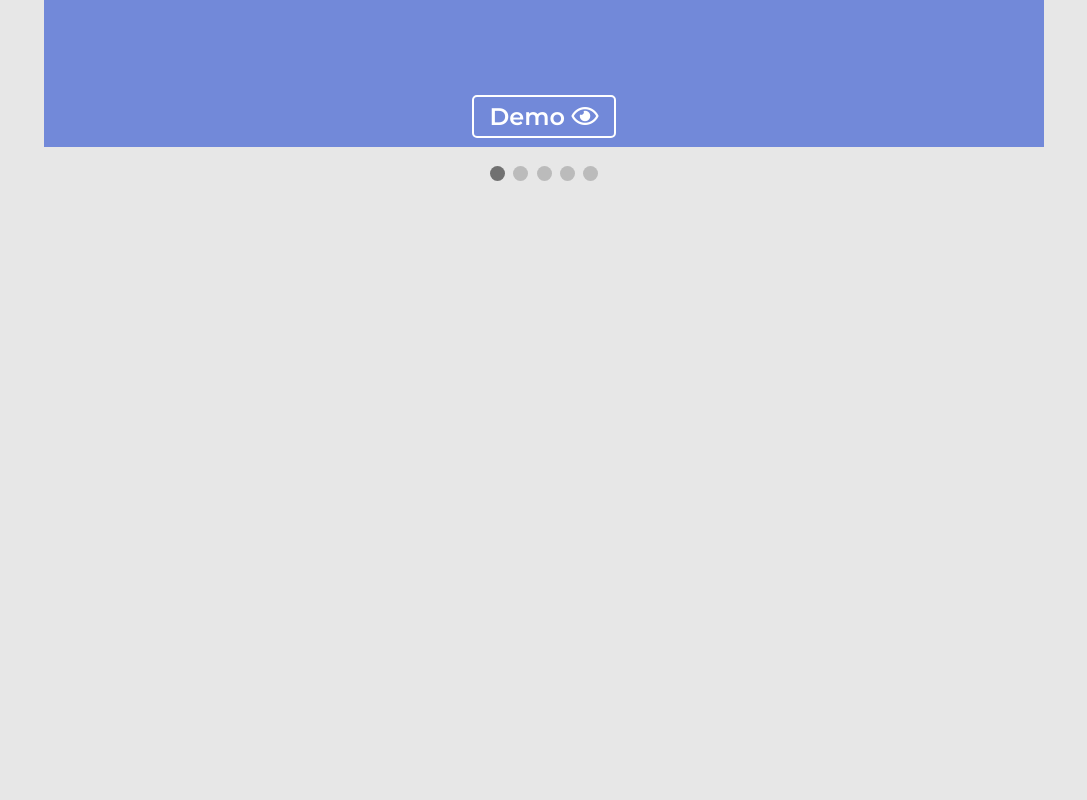
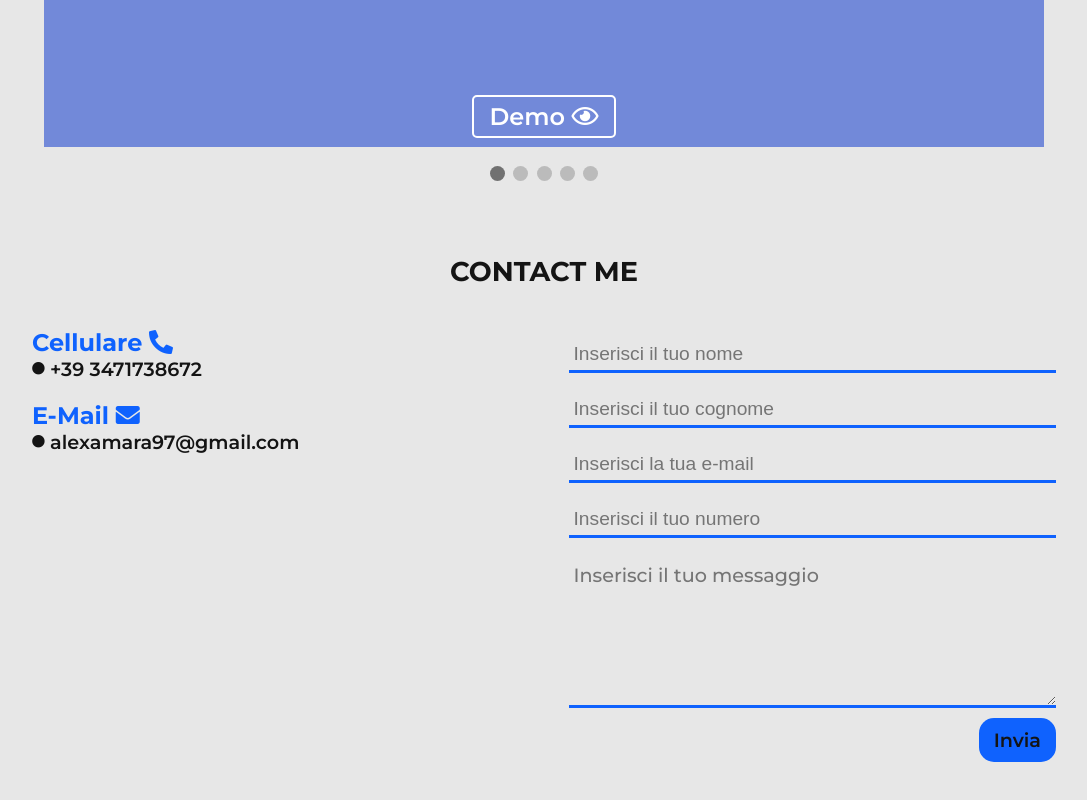
Before and after one commit to ALAM-97/my-portfolio, a plain HTML site: page index.html in a window 1280 px wide. Shown: the part 2199-2999 px from the top of the page, without its empty margins (96-1183 px from the left). Before the commit the page ends 2484 px from the top, so only its background shows below. Drawn offline with Linux system fonts and the light colour scheme.

Commit message:
Contact Form Added

```diff
--- a/css/style.css
+++ b/css/style.css
@@ -480,3 +480,59 @@ img {vertical-align: middle;}
   from {opacity: .4}
   to {opacity: 1}
 }
+
+/* CONTACT ME */
+.contact-me {
+    display: grid;
+    grid-template-columns: 1fr 50px 2fr;
+    column-gap: 30px;
+}
+.contact-form {
+    display: grid;
+    grid-column-start: 3;
+    justify-items: end;
+}
+.my-contacts h5 {
+    font-size: 1.5rem;
+    color: #0F62FE;
+}
+.my-contacts p {
+    font-size: 1.2rem;
+    font-weight: 600;
+    margin-bottom: 20px;
+}
+.my-contacts p>i {
+    font-size: .8rem;
+    margin-bottom: 3px;
+    vertical-align: middle;
+}
+.contact-form input {
+    padding: 5px 10px 5px 5px;
+    border: none;
+    border-bottom: 3px solid #0F62FE;
+    width: 80%;
+    margin-top: 3px;
+    font-size: 1.2rem;
+    margin: 10px 0;
+    background-color: rgb(231, 231, 231);
+}
+.contact-form input:focus {
+    outline: transparent;
+}
+textarea {
+    height: 150px;
+    padding: 5px 10px 5px 5px;
+    border: none;
+    border-bottom: 3px solid #0F62FE;
+    width: 80%;
+    margin-top: 3px;
+    font-size: 1.2rem;
+    margin: 10px 0;
+    background-color: rgb(231, 231, 231);
+    font-family: 'Montserrat', sans-serif;
+    color: #757575;
+    font-weight: 500;
+}
+.contact-form .btn {
+    grid-column-start: 1;
+}
--- a/index.html
+++ b/index.html
@@ -360,6 +360,27 @@
 
             </section>
 
+            <section class="contact">
+                <div class="section-intro">
+                    <h3>CONTACT ME</h3>
+                </div>
+                <div class="contact-me">
+                    <div class="my-contacts">
+                        <h5>Cellulare <i class="fas fa-phone-alt"></i></h5>
+                        <p><i class="fas fa-circle"></i> +39 3471738672</p>
+                        <h5>E-Mail <i class="fas fa-envelope"></i></h5>
+                        <p> <i class="fas fa-circle"></i> alexamara97@gmail.com</p>
+                    </div>
+                    <div class="contact-form">
+                        <input type="text" placeholder="Inserisci il tuo nome">
+                        <input type="text" placeholder="Inserisci il tuo cognome">
+                        <input type="text" placeholder="Inserisci la tua e-mail">
+                        <input type="number" placeholder="Inserisci il tuo numero">
+                        <textarea>Inserisci il tuo messaggio</textarea>
+                        <div class="btn">Invia</div>
+                    </div>
+                </div>
+            </section>
         </main>
 
         <footer>
```
Also changed, not shown: css/queries.css (line endings or trailing spaces).
